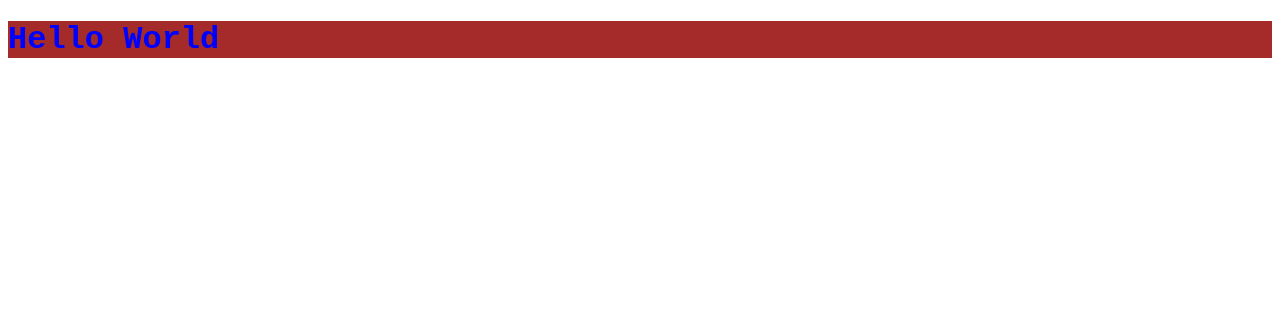
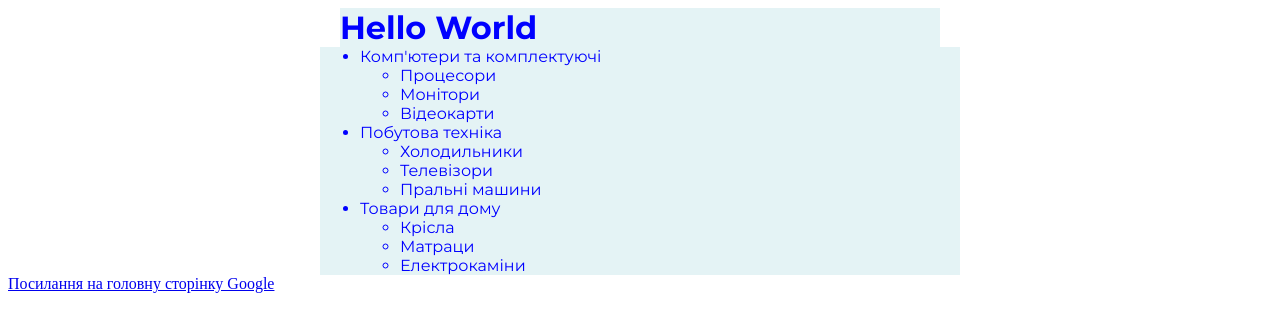
Before and after one commit to Petro-Psekho/test, a plain HTML site: page index.html in a window 1280 px wide. Drawn offline with Linux system fonts and the light colour scheme.

Commit message:
Добавляет списки

```diff
--- a/index.html
+++ b/index.html
@@ -4,6 +4,9 @@
     <meta charset="UTF-8">
     <meta http-equiv="X-UA-Compatible" content="IE=edge">
     <meta name="viewport" content="width=device-width, initial-scale=1.0">
+    <link rel="preconnect" href="https://fonts.googleapis.com">
+    <link rel="preconnect" href="https://fonts.gstatic.com" crossorigin>
+    <link href="https://fonts.googleapis.com/css2?family=Montserrat:wght@400;700&display=swap" rel="stylesheet">
     <title>test</title>
     <link rel="stylesheet" href="styles/styles.css">
 </head>
@@ -13,5 +16,33 @@
         <h1 class="h1">Hello World</h1>
     </div>
 
+<ul class="h1">
+    <li>
+        Комп'ютери та комплектуючі
+        <ul>
+            <li>Процесори</li>
+            <li>Монітори</li>
+            <li>Відеокарти</li>
+        </ul>
+    </li>
+    <li>
+        Побутова техніка
+        <ul>
+            <li>Холодильники</li>
+            <li>Телевізори</li>
+            <li>Пральні машини</li>
+        </ul>
+    </li>
+    <li>
+        Товари для дому
+        <ul>
+            <li>Крісла</li>
+            <li>Матраци</li>
+            <li>Електрокаміни</li>
+        </ul>
+    </li>
+</ul>
+<a href="https://google.com">Посилання на головну сторінку Google</a>
+
 </body>
 </html>
--- a/styles/styles.css
+++ b/styles/styles.css
@@ -1,5 +1,7 @@
 .h1 {
     color: blue;
-    background-color: brown;
-    font-family: 'Courier New', Courier, monospace;
+    background-color: rgb(228, 243, 245);
+    font-family: 'Montserrat', sans-serif;
+    width: 600px;
+    margin: auto;
 }
```
